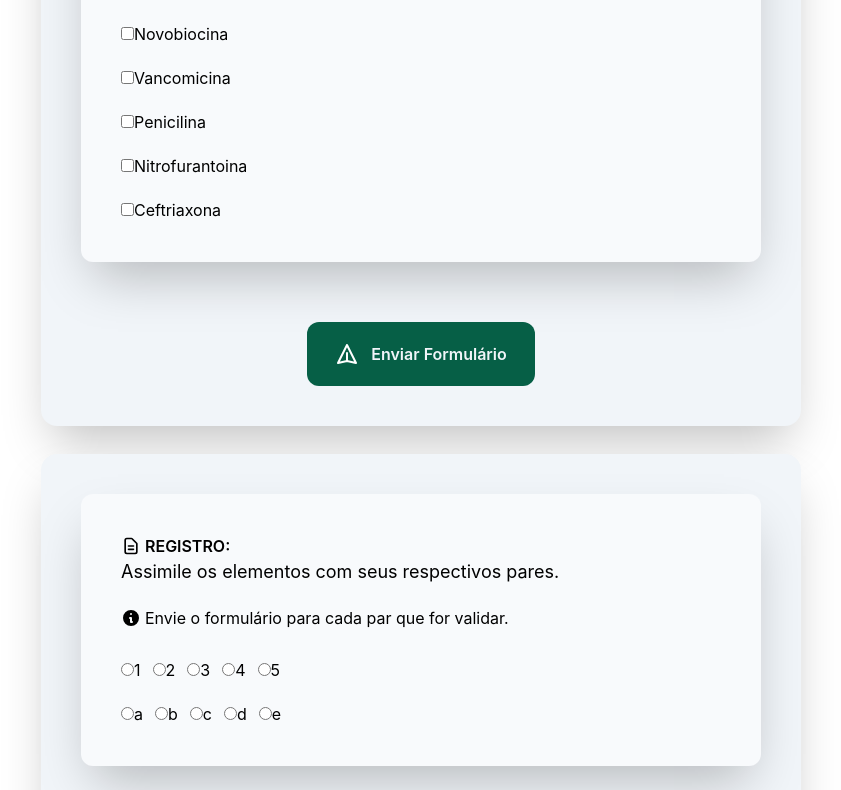
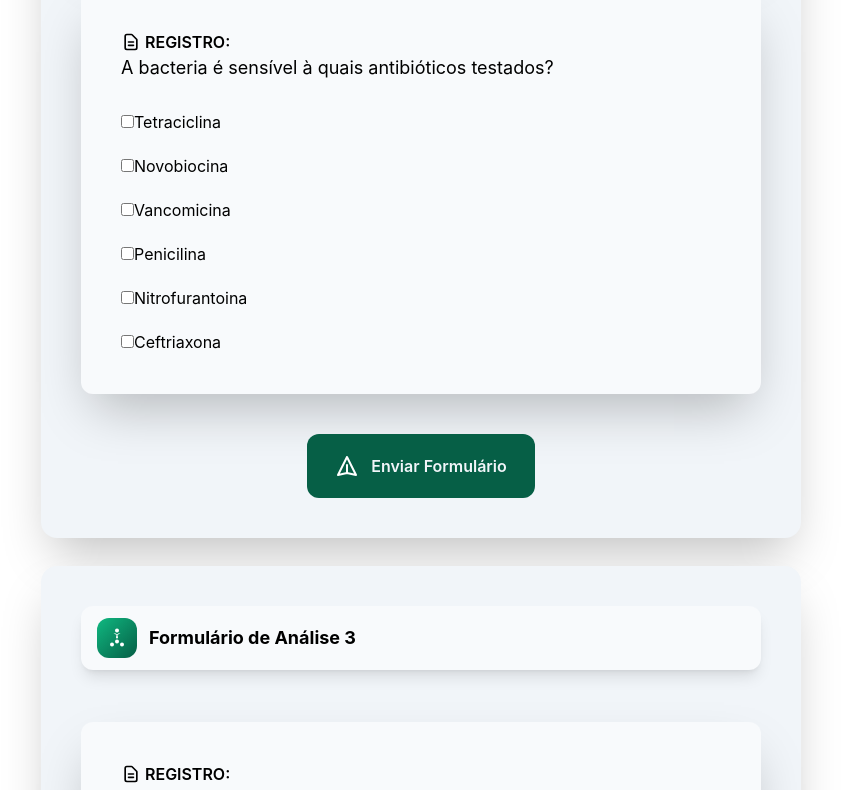
Before and after one commit to marcellolee03/lab-enigma-v2, a React (Vite) app: page / in a window 1280 px wide. Shown: the part 2000-2790 px from the top of the page, without its empty margins (219-1060 px from the left). Built offline with nearby package versions, Linux system fonts and the light colour scheme.

Commit message:
feat: FormContainerHeader

```diff
--- a/src/App.tsx
+++ b/src/App.tsx
@@ -78,6 +78,7 @@ export default function App() {
   return (
     <div className="mx-65 pt-65 pb-50 flex flex-col gap-7" >
       <FormContainer
+        title="Formulário de Análise 1"
         puzzles={firstFormPuzzles}
         formAction={firstAction}
         onResetRef={resetRef}
@@ -85,6 +86,7 @@ export default function App() {
       />
 
       <FormContainer
+        title="Formulário de Análise 2"
         puzzles={secondFormPuzzles}
         formAction={secondAction}
         onResetRef={resetRef}
@@ -93,6 +95,7 @@ export default function App() {
 
 
       <FormContainer
+        title="Formulário de Análise 3"
         puzzles={thirdFormPuzzles}
         formAction={thirdAction}
         onResetRef={resetRef}
@@ -103,6 +106,7 @@ export default function App() {
       />
 
       <FormContainer
+        title="Formulário de Análise 4"
         puzzles={fourthFormPuzzles}
         formAction={fourthAction}
         onResetRef={resetRef}
--- a/src/components/form/FormContainer.tsx
+++ b/src/components/form/FormContainer.tsx
@@ -1,21 +1,26 @@
 import type { Puzzle } from "../../models/Puzzle"
+import FormContainerHeader from "./pieces/FormContainerHeader"
 import SubmitButton from "./pieces/SubmitButton"
 import PuzzleContainer from "./puzzleContainers/PuzzleContainer"
 
 interface FormContainerProps {
+  title: string,
   puzzles: Puzzle[],
   prevValidatedFields: string[],
   onResetRef: React.RefObject<(() => void) | null>,
-  formAction: (payload: FormData) => void
+  formAction: (payload: FormData) => void,
 }
 
-export default function FormContainer({ puzzles, prevValidatedFields, onResetRef, formAction}: FormContainerProps) {
+export default function FormContainer({ title, puzzles, prevValidatedFields, onResetRef, formAction}: FormContainerProps) {
   return (
-    <div className="bg-slate-100 rounded-2xl p-10 shadow-2xl col-span-2 ">
+    <div className="bg-slate-100 rounded-2xl p-10 shadow-2xl col-span-2 flex flex-col gap-13">
+      <FormContainerHeader
+        title={title}
+      />
       <form
       action={formAction}
       >
-        <div className="flex flex-col gap-15">
+        <div className="flex flex-col gap-10">
           {puzzles.map((puzzle) => (
             <PuzzleContainer
             prevValidatedFields={prevValidatedFields}
--- /dev/null
+++ b/src/components/form/pieces/FormContainerHeader.tsx
@@ -0,0 +1,16 @@
+import { BiohazardIcon } from "../../icons"
+
+interface FormContainerHeaderProps {
+  title: string
+}
+
+export default function FormContainerHeader({title}: FormContainerHeaderProps){
+  return (
+    <div className="flex items-center gap-3 bg-slate-50 shadow-lg py-3 px-4 rounded-xl">
+      <div className="rounded-xl bg-linear-to-br from-(--main-green) to-(--main-green-dark) text-white p-2">
+        <BiohazardIcon />
+      </div>
+      <h1 className="text-lg font-bold">{title}</h1>
+    </div>
+  )
+}
```
